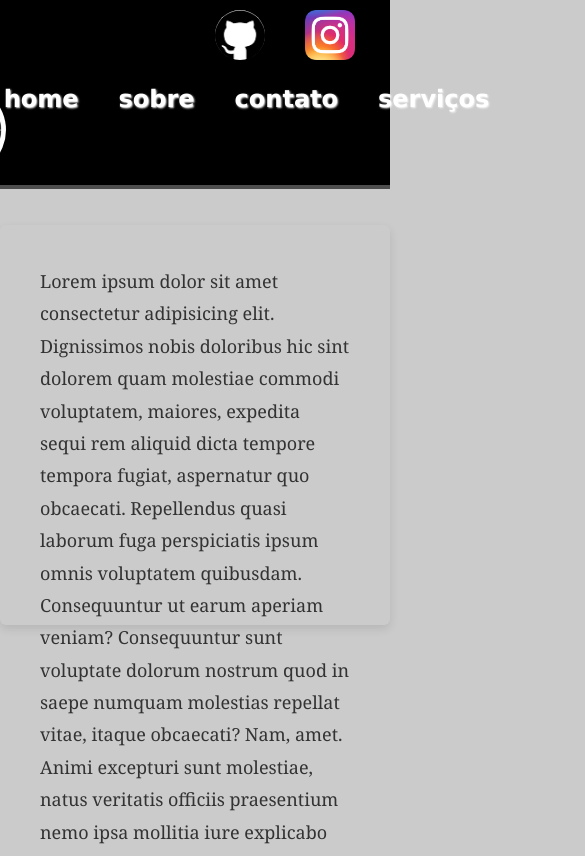
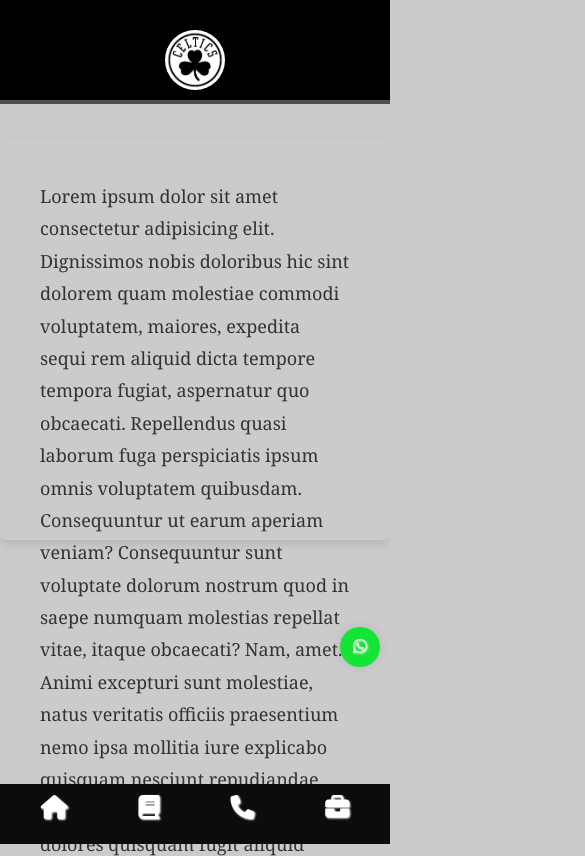
Before and after one commit to victorGAPsilva/aula_aula, a plain HTML site: page index.html in a window 390 px wide. Shown: the top 856 px of the page, 585 px wide, since content can reach past the window. Drawn offline with Linux system fonts and the light colour scheme.

Commit message:
feat navbar mobile completa

```diff
--- a/css/responsivel.css
+++ b/css/responsivel.css
@@ -1,5 +1,44 @@
 @media(max-width: 768px) {
+    .navbar-desktop{
+        display: none;
 
+ }
+ .navbar-mobile{
+    display: flex;
+    position: fixed;
+    bottom: 0;
+    width: 100%;
+    justify-content: space-evenly;
+    padding: 10px;
+    height: 60px;
+    margin: 0;
+    background-color: rgb(12, 12, 12);
+ }
+ .links{
+    display: none;
+
+ }
+ .logo{
+    width: 60px;
+    position: relative;
+    left: 0;
+    border-radius: 100%;
+ }
+ .zap{
+    position: fixed;
+    bottom: 21vh;
+    right: 10px;
+    background-color: rgb(19, 228, 54);
+    border-radius: 50%;
+    width: 40px;
+    height: 40px;
+    display: flex;
+    justify-content: center;
+    align-items: center;
+    box-shadow: 0 0 10px rgba(0, 0, 0, 0.1);
+    transition: all 0.3s ease;
+    z-index: 1000;
+ }
 }
 
 @media(max-width: 460px) {
--- a/css/style.css
+++ b/css/style.css
@@ -85,3 +85,6 @@ ul{
     border-radius: 6px;
 
 }
+.navbar-mobile{
+    display: none;
+}
--- a/index.html
+++ b/index.html
@@ -7,6 +7,7 @@
     <title>aula</title>
     <link rel="stylesheet" href="css/style.css">
     <link rel="stylesheet" href="css/responsivel.css">
+    <link rel="stylesheet" href="fontes/font-awesome-4.7.0/css/font-awesome.min.css">
 
 </head>
 
@@ -27,12 +28,12 @@
     <header class="principal">
         <img src="img/e43d4b94440b1e194f59752f34fcdcee.jpg" alt="logo" class="logo">
 
-        <input type="checkbox" id="menu-toggle" class="menu-toggle">
-        <label for="menu-toggle" class="menu-icon">
-            <span class="linha-menu-top"></span>
-            <span class="linha-menu-center"></span>
-            <span class="linha-menu-bottom"></span>
-        </label>
+       <nav class="navbar-mobile">
+            <a href="home"><i class="fa fa-home" aria-hidden="true"></i></a>
+            <a href="sobre"><i class="fa fa-book" aria-hidden="true"></i></a>
+            <a href="contato"><i class="fa fa-phone" aria-hidden="true"></i></a>
+            <a href="serviços"><i class="fa fa-briefcase" aria-hidden="true"></i></a>
+       </nav>
 
         <nav class="navbar-desktop">
             <a href="home">home</a>
@@ -42,8 +43,8 @@
         </nav>
 
     </header>
-    <div class="texto">
-        <p>Lorem ipsum dolor sit amet consectetur adipisicing elit. Dignissimos nobis doloribus hic sint dolorem quam
+        <div class="texto">
+            <p>Lorem ipsum dolor sit amet consectetur adipisicing elit. Dignissimos nobis doloribus hic sint dolorem quam
             molestiae commodi voluptatem, maiores, expedita sequi rem aliquid dicta tempore tempora fugiat, aspernatur
             quo obcaecati.
             Repellendus quasi laborum fuga perspiciatis ipsum omnis voluptatem quibusdam. Consequuntur ut earum aperiam
@@ -53,8 +54,13 @@
             quisquam nesciunt repudiandae necessitatibus? Explicabo dicta dolores quisquam fugit aliquid culpa. Lorem ipsum dolor sit amet consectetur adipisicing elit. Expedita, voluptatem impedit molestiae fugiat illum voluptatum, a earum ullam recusandae architecto possimus adipisci ipsam non explicabo dolor accusantium debitis dicta optio.
             Dicta nam accusantium sapiente. Nulla sed iste atque voluptatum? Et, quidem reprehenderit. Quas sit mollitia ipsa vel temporibus possimus voluptatum in doloribus quis illo quae, accusantium reiciendis modi et quos?
             Totam quis, voluptatum laudantium, minima quas maxime eligendi nihil nesciunt eum aut praesentium, fugiat fuga vero. Quibusdam numquam praesentium soluta quos iste. Vitae nulla optio inventore fugiat veniam dicta atque?
-        </p>
-    </div>
+            </p>
+        </div>
+
+        <div class="zap">
+            <a href="https://api.whatsapp.com/send?phone=5511999999999&text=Ol%C3%A1%2C%20gostaria%20de%20mais%20informa%C3%A7%C3%B5es%20sobre%20seus%20servi%C3%A7os."
+                target="_blank"><i class="fa fa-whatsapp" aria-hidden="true"></i></a>
+        </div>
 
 </body>
 
```
